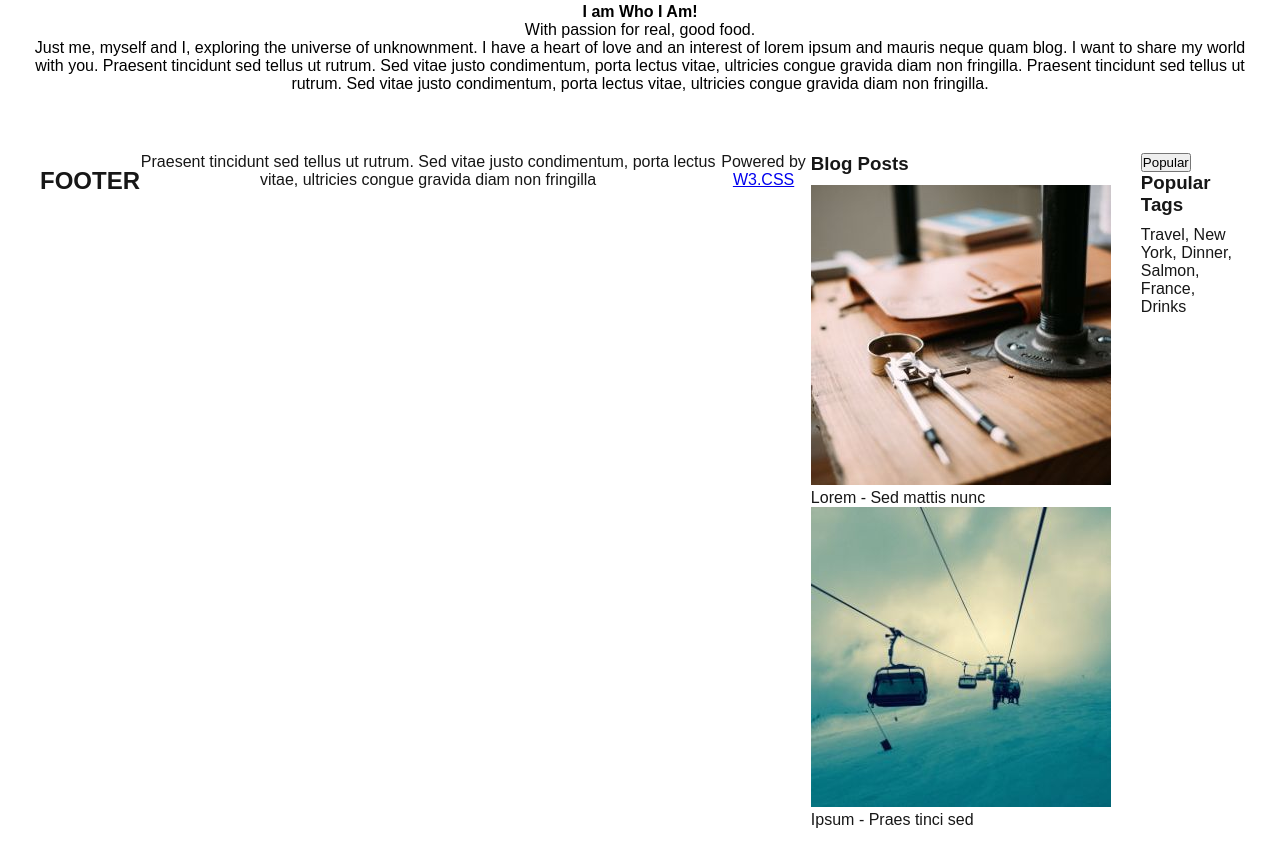
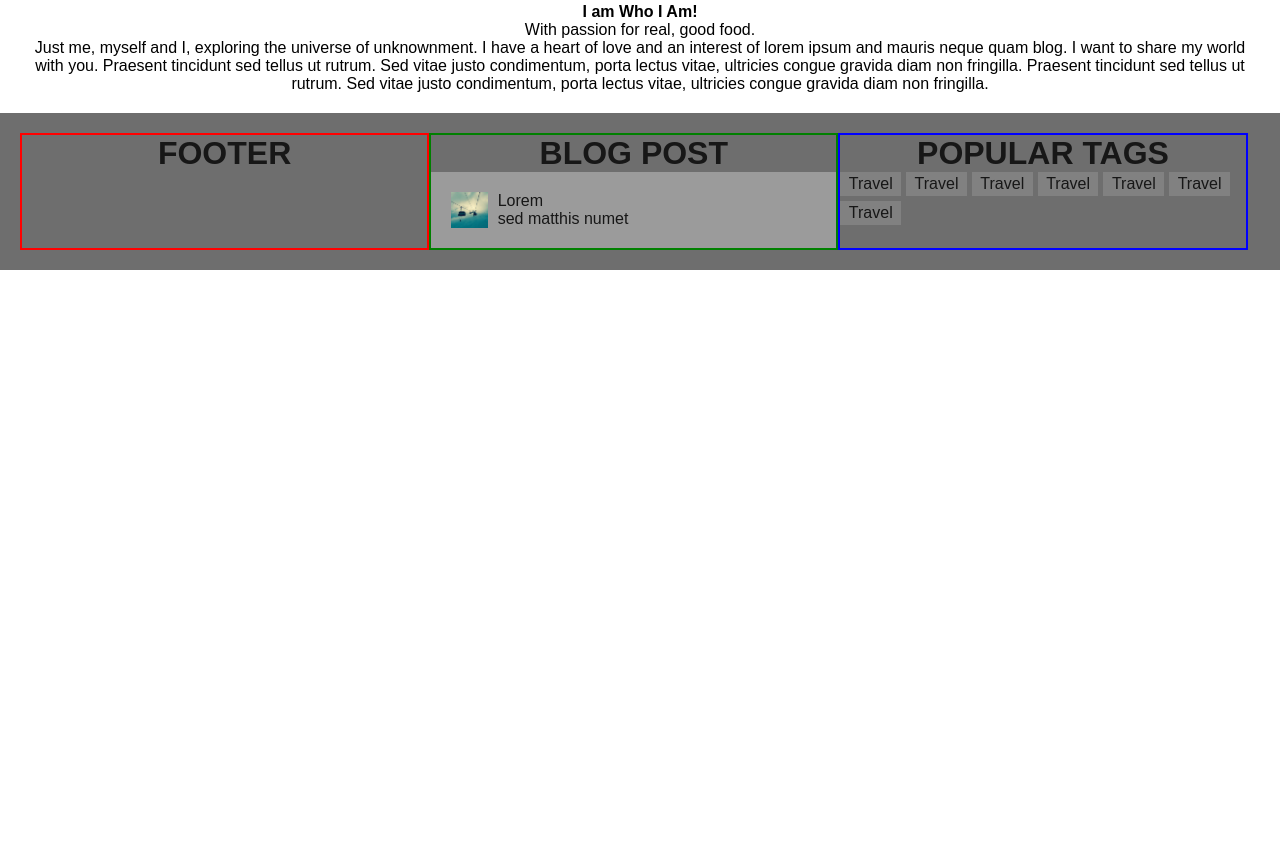
Before and after one commit to Derrick-MUGISHA/General-Coding-Challenge-1, a plain HTML site: page index.html in a window 1280 px wide. Shown: the part 1559-2426 px from the top of the page. After the commit the page ends 1829 px from the top, so only its background shows below. Drawn offline with Linux system fonts and the light colour scheme.

Commit message:
General-Coding-Challenge-1

```diff
--- a/index.html
+++ b/index.html
@@ -10,11 +10,15 @@
 
 <body>
     <!-- Navbar -->
-    <nav class="navbar">
+    <div class="navbar">
         <div class="menu-toggle">&#9776;</div>
-        <h1 class="food">My Food</h1>
-        <h1><a href="#" class="mail-link">Mail</a></h1>
-    </nav>
+        <div>
+            <h1 class="food">My Food</h1>
+        </div>
+        <a href="#" class="mail-link">
+            <h1>Mail</h1>
+        </a>
+    </div>
 
     <!-- Main Content -->
     <main class="main">
@@ -84,26 +88,33 @@
     </section>
 
     <!-- Footer -->
-    <footer>
-        <div class="footer-content">
-            <h2>FOOTER</h2>
-            <p>Praesent tincidunt sed tellus ut rutrum. Sed vitae justo condimentum, porta lectus vitae, ultricies
-                congue gravida diam non fringilla</p>
-            <p>Powered by <a href="https://www.w3schools.com/w3css/default.asp">W3.CSS</a></p>
-
-            <div class="footer-links">
-                <div class="blog-posts">
-                    <h3>Blog Posts</h3>
-                    <img src="image/workshop.jpg" alt="Workshop">
-                    <p>Lorem - Sed mattis nunc</p>
-                    <img src="image/gondol.jpg" alt="Restaurant">
-                    <p>Ipsum - Praes tinci sed</p>
+    <footer class="footer-content">
+        <div class="one">
+            <h1>FOOTER</h1>
+            <p></p>
+            <p></p>
+        </div>
+        <div class="two">
+            <h1>BLOG POST</h1>
+            <div class="child">
+                <img src="./image/gondol.jpg" alt="">
+                <div class="gra-child">
+                    <p>Lorem</p>
+                    <p>sed matthis numet</p>
                 </div>
-                <div class="buttons">
-                    <button>Popular</button>
-                    <h3>Popular Tags</h3>
-                    <p>Travel, New York, Dinner, Salmon, France, Drinks</p>
-                </div>
+            </div>
+            <p></p>
+        </div>
+        <div class="three">
+            <h1>POPULAR TAGS</h1>
+            <div class="tags">
+                <p>Travel</p>
+                <p>Travel</p>
+                <p>Travel</p>
+                <p>Travel</p>
+                <p>Travel</p>
+                <p>Travel</p>
+                <p>Travel</p>
             </div>
         </div>
     </footer>
--- a/styeel.css
+++ b/styeel.css
@@ -13,9 +13,16 @@ body {
 
 .navbar {
     display: flex;
-    justify-content: center; /* Center the entire navbar */
+    justify-content: space-between; /* Center the entire navbar */
+    padding-left: 20px;
+    padding-right: 20px;
+    padding: 10px;
     align-items: center;
-    padding: 10px;
+    height: 70px;
+    font-size: 20px;
+    font-weight: 500;
+    padding-left: 3rem;
+    padding-right: 3rem;
     background-color: white;
     position: fixed;
     top: 0;
@@ -107,30 +114,51 @@ footer {
     text-align: center;
     padding: 20px;
 }
-
-.footer-content {
+.footer-content{
+    background: #6e6e6e;
+    display:flex;
+}
+.one{
+    border: 2px solid red;
+    width: 33%;
+}
+.two{
+    border: 2px solid green;
+    width: 33%;
+}
+.three{
+    border: 2px solid blue;
     display: flex;
-    justify-content: space-between;
+    flex-direction: column;
+    width: 33%;
+}
+.child{
+    background: #9b9b9b;
+    display: flex;
+    gap: 10px;
+    align-items: center;
     padding: 20px;
 }
-
-.footer-content h2 {
-    font-size: 24px;
-    line-height: 36px;
-    display: block;
-    box-sizing: border-box;
-    margin: 10px 0 10px 0;
+.gra-child{
+    display: flex;
+    flex-direction: column;
+    align-items: flex-start;
 }
-
-.footer-links {
+.child img{
+    width: 10%;
+    height: 10%;
+}
+.tags{
+    width: 100%;
     display: flex;
-    gap: 30px;
+    flex-wrap: wrap;
+    gap:5px;
 }
-
-.footer-links div {
-    text-align: left;
+.tags p{
+    width: 15px;
 }
-
-.footer-links h3 {
-    margin-bottom: 10px;
+.three p{
+    padding: 3px;
+    background: #818181;
+    width: 15%;
 }
```
